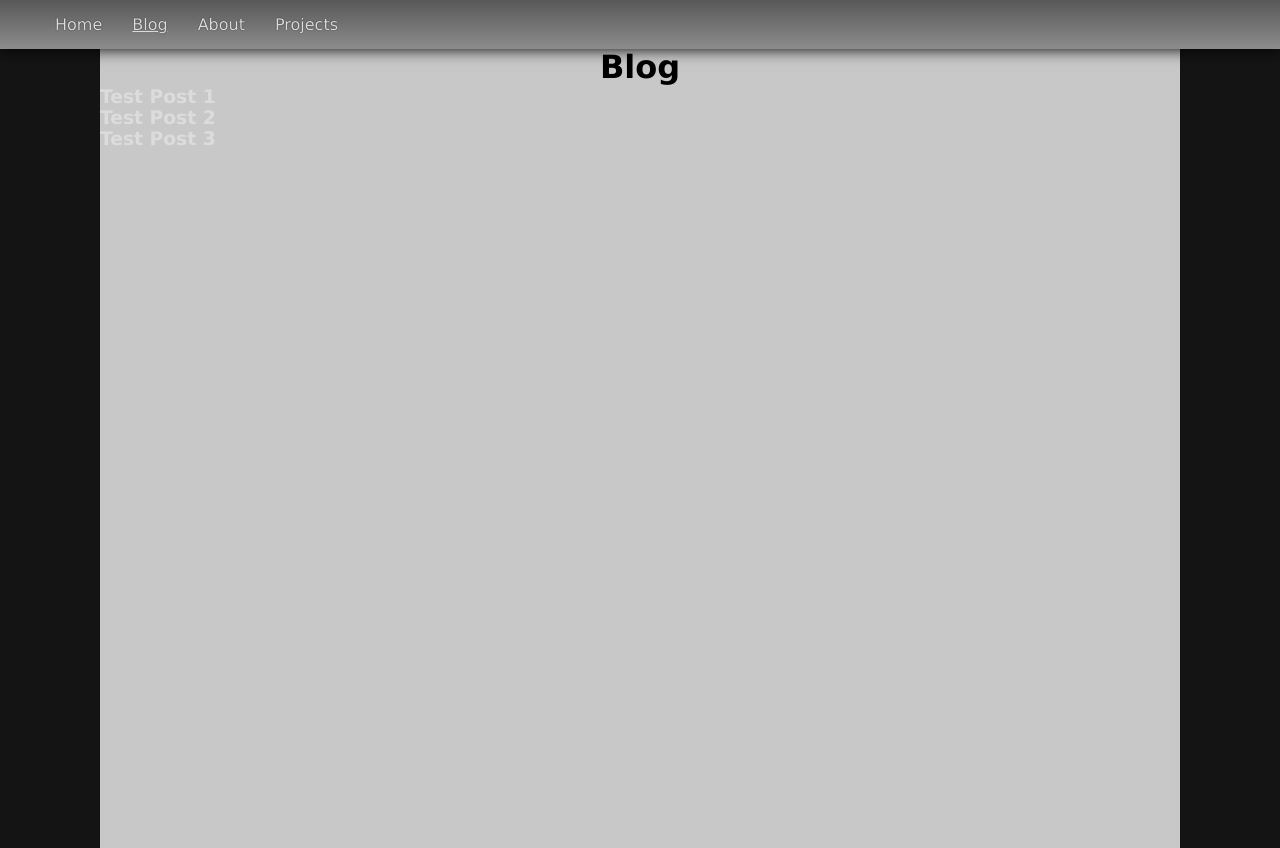
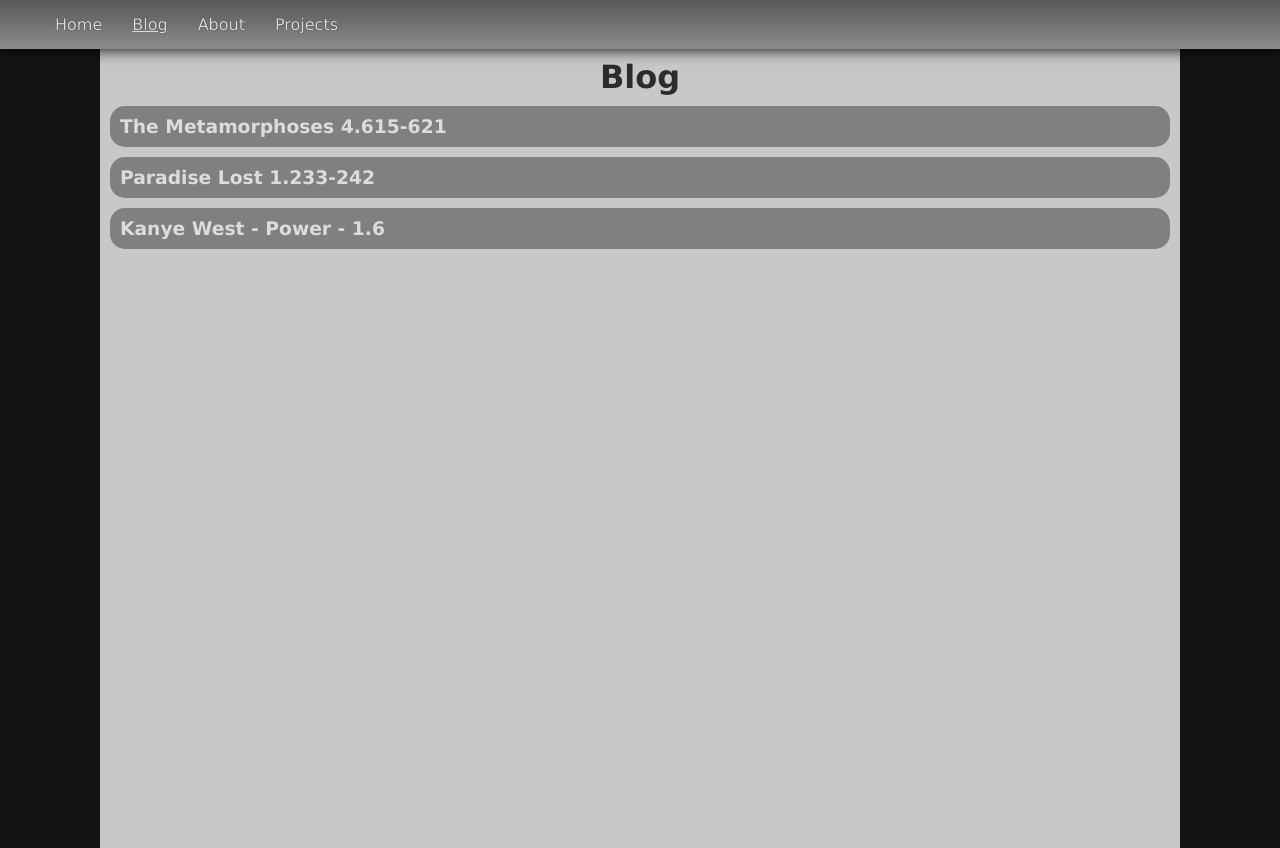
Before and after one commit to WDI-SEA/react-router-portfolio, a React (Create React App) app: page /blog in a window 1280 px wide. Built offline with nearby package versions, Linux system fonts and the light colour scheme.

Commit message:
Blog and About page MVP.

```diff
--- a/src/App.css
+++ b/src/App.css
@@ -50,9 +50,12 @@ nav li {
 
 h1 {
     text-align: center;
+    margin-top: 10px;
+    color: rgb(44,44,44);
 }
 
 .welcomeText {
+    color: rgb(44,44,44);
     margin-top: 20%;
     font-size: 48px;
     animation-duration: 2s;
@@ -69,3 +72,40 @@ h1 {
         opacity: 100%;
     }
 }
+
+.blog-box {
+    background-color: grey;
+    margin: 10px;
+    padding: 10px;
+    border-radius: 15px;;
+}
+
+.body-box {
+    background-color: grey;
+    margin: 10px auto;
+    padding: 10px;
+    height: 60vh;
+    width: 80vh;
+    border-radius: 15px;
+}
+
+.body-text {
+    text-align: center;
+    color: rgb(220,220,220);
+    white-space: pre-line;
+}
+
+#headshot {
+    width: 300px;
+    display: flex;
+    justify-content: center;
+    border-radius: 15px;
+    border: 5px solid white;
+    margin: 50px auto;
+}
+
+.about-text {
+    text-indent: 50px;
+    text-align: justify;
+    color: rgb(44,44,44)
+}
--- a/src/components/About.jsx
+++ b/src/components/About.jsx
@@ -1,7 +1,13 @@
+import headshot from '../images/headshot.jpg'
+
 export const About = () => {
     return (
         <div>
             <h1>About</h1>
+            <img src={headshot} alt="headshot" id="headshot"/>
+            <p className="about-text">
+                Hi! My name's Terry Zhou; I'm a full-stack developer trained at General Assembly in software development. Welcome to my blog!
+            </p>
         </div>
     )
 }
--- a/src/components/Blog.jsx
+++ b/src/components/Blog.jsx
@@ -3,7 +3,7 @@ import { Link } from 'react-router-dom'
 export const Blog = (props) => {
     let postData = props.postArray.map((e, id) => {
         return (
-            <div>
+            <div className="blog-box">
                 <Link
                     to={`/blog/${e.id}`}
                     className="linkStyle">
--- a/src/components/BlogPost.jsx
+++ b/src/components/BlogPost.jsx
@@ -2,7 +2,9 @@ export const BlogPost = (props) => {
     return (
         <div>
             <h1>{props.title}</h1>
-            <p>{props.body}</p>
+            <div className="body-box">
+                <p className="body-text">{props.body}</p>
+            </div>
         </div>
     )
 }
--- a/src/data/PostArray.jsx
+++ b/src/data/PostArray.jsx
@@ -1,17 +1,32 @@
 export const PostArray = [
     {
-        title: "Test Post 1",
+        title: "The Metamorphoses 4.615-621",
         id: 1,
-        body: "This is a test post."
+        body: `A foe has taught me vengeance; and who ought
+        To scorn that vengeance, which a foe has taught?
+        What sure destruction frantick rage can throw,
+        The gaping wounds of slaughter’d Pentheus show.
+        Why should not Ino, fir’d with madness, stray,
+        Like her mad sisters her own kindred slay?
+        Why, she not follow, where they lead the way?`
     },
     {
-        title: "Test Post 2",
+        title: "Paradise Lost 1.233-242",
         id: 2,
-        body: "This is a test post."
+        body: `The mind is its own place, and in it self
+        Can make a Heav'n of Hell, a Hell of Heav'n.
+        What matter where, if I be still the same,
+        And what I should be, all but less then he
+        Whom Thunder hath made greater? Here at least
+        We shall be free; th' Almighty hath not built
+        Here for his envy, will not drive us hence:
+        Here we may reign secure, and in my choyce
+        To reign is worth ambition though in Hell:
+        Better to reign in Hell, then serve in Heav'n.`
     },
     {
-        title: "Test Post 3",
+        title: "Kanye West - Power - 1.6",
         id: 3,
-        body: "This is a test post."
+        body: "No one man should have all that power."
     }
 ]
```
Also changed, not shown: src/images/headshot.jpg (added).
